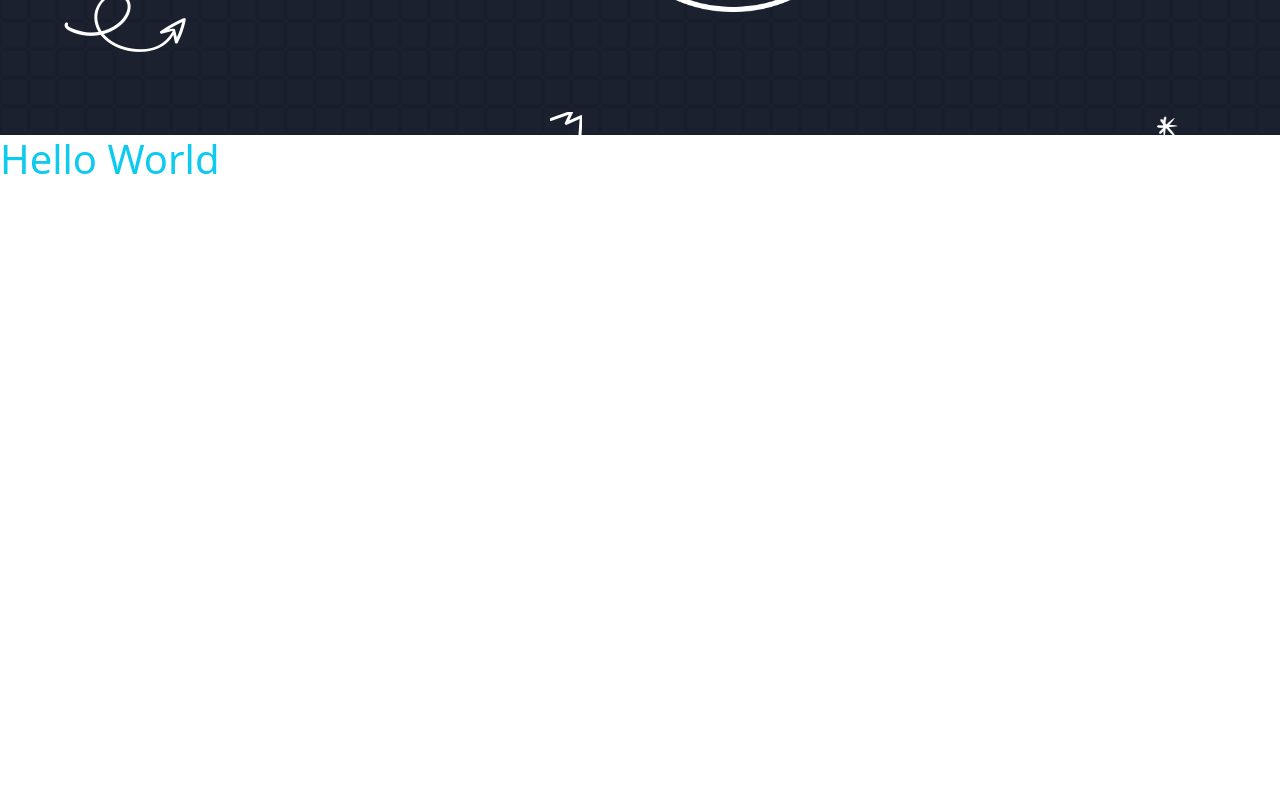
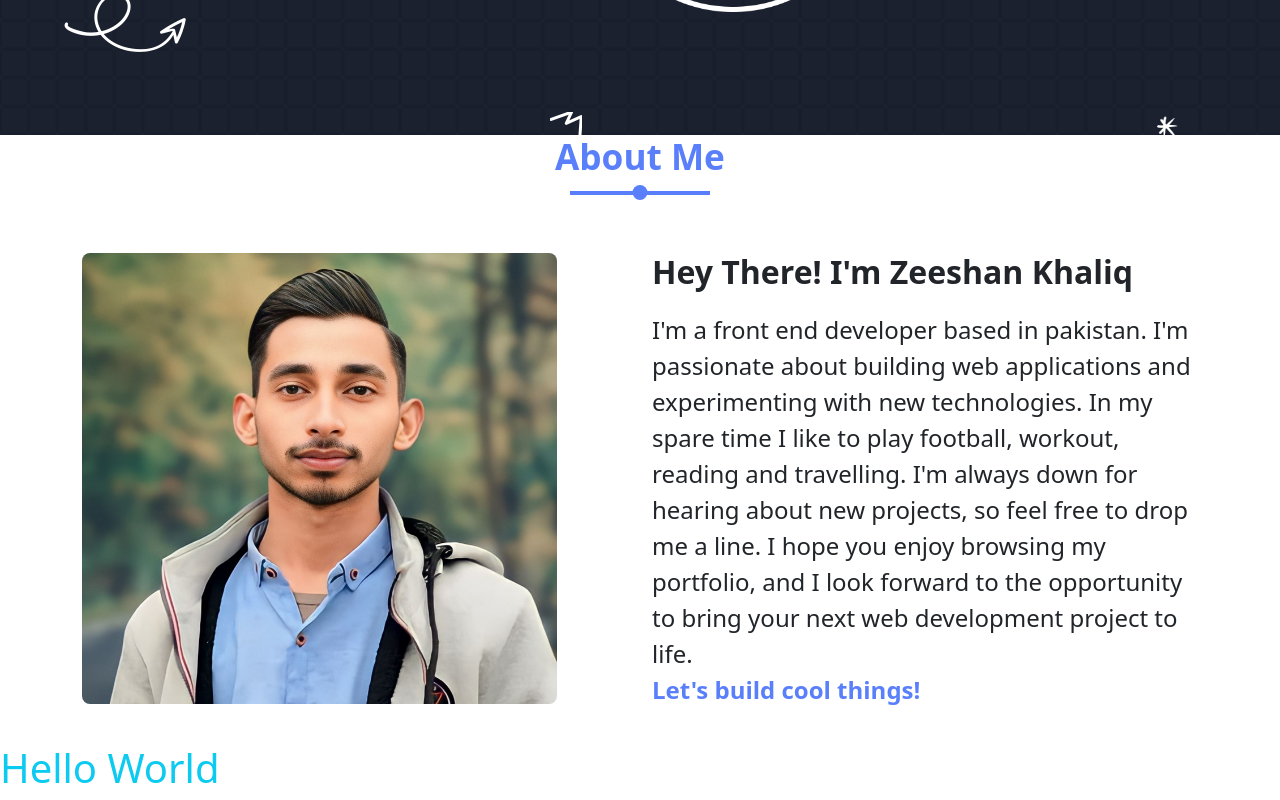
Before and after one commit to Zeeshankhaliq219/Portfolio, a React (Create React App) app in the folder myapp/: page / in a window 1280 px wide. Shown: the part 608-1408 px from the top of the page. Before the commit the page ends 800 px from the top, so only its background shows below. Built offline with nearby package versions, Linux system fonts and the light colour scheme.

Commit message:
add about section

```diff
--- a/myapp/src/App.js
+++ b/myapp/src/App.js
@@ -1,4 +1,5 @@
 import './App.scss';
+import About from './components/About';
 import Hero from './components/Hero';
 
 
@@ -6,6 +7,7 @@ function App() {
   return (
     <>
       <Hero />
+      <About />
       <h1 className="text-info">Hello World</h1>
     </>
   );
--- a/myapp/src/App.scss
+++ b/myapp/src/App.scss
@@ -1,6 +1,7 @@
 @import './scss/color';
 @import './scss/bootstrap';
 @import './scss/hero';
+@import './scss/about';
 
 .hovernav:hover{
     color: $primary !important;
--- /dev/null
+++ b/myapp/src/components/About.js
@@ -0,0 +1,36 @@
+import React from "react";
+import MYPIC from "../assets/img/my_picAbout.jpg";
+
+export default function About() {
+  return (
+    <>
+      <div className="container">
+        <h1 className="text-center text-primary fw-bolder aboutText">
+          About Me
+        </h1>
+        <div className="row py-3">
+          <div className="col-12 col-md-6">
+            <img
+              className="img-fluid aboutpic rounded-3"
+              src={MYPIC}
+              alt="MYPIC"
+            />
+          </div>
+          <div className="col-12 col-md-6">
+            <h2 class="content-title">Hey There! I'm Zeeshan Khaliq</h2>
+            <p className="fs-4">
+              I'm a front end developer based in pakistan.
+              I'm passionate about building web applications and experimenting
+              with new technologies. In my spare time I like to play football,
+              workout, reading and travelling. I'm always down for hearing about
+              new projects, so feel free to drop me a line. I hope you enjoy
+              browsing my portfolio, and I look forward to the opportunity to
+              bring your next web development project to life. <br />
+              <span className="text-primary fw-bolder">Let's build cool things!</span>
+            </p>
+          </div>
+        </div>
+      </div>
+    </>
+  );
+}
--- /dev/null
+++ b/myapp/src/scss/_about.scss
@@ -0,0 +1,37 @@
+.aboutpic{
+   width: 87%;
+   height: 95%;
+}
+.aboutText{
+    position: relative;
+    color: #3a6cf4;
+    font-size: 2.2em;
+    font-weight: 800;
+    margin-bottom: 60px;
+}
+.aboutText::before{
+content: '';
+    position: absolute;
+    top: 56px;
+    left: 50%;
+    width: 140px;
+    height: 4px;
+    background: $primary;
+    transform: translateX(-50%);
+}
+.aboutText::after{
+    content: '';
+    position: absolute;
+    top: 50px;
+    left: 50%;
+    width: 15px;
+    height: 15px;
+    border-radius: 50%;
+    background: $primary;
+    transform: translateX(-50%);
+}
+.content-title{
+    font-size: 2em;
+    font-weight: 800;
+    margin-bottom: 20px;
+}
```
Also changed, not shown: myapp/src/assets/img/my_picAbout.jpg (added).
